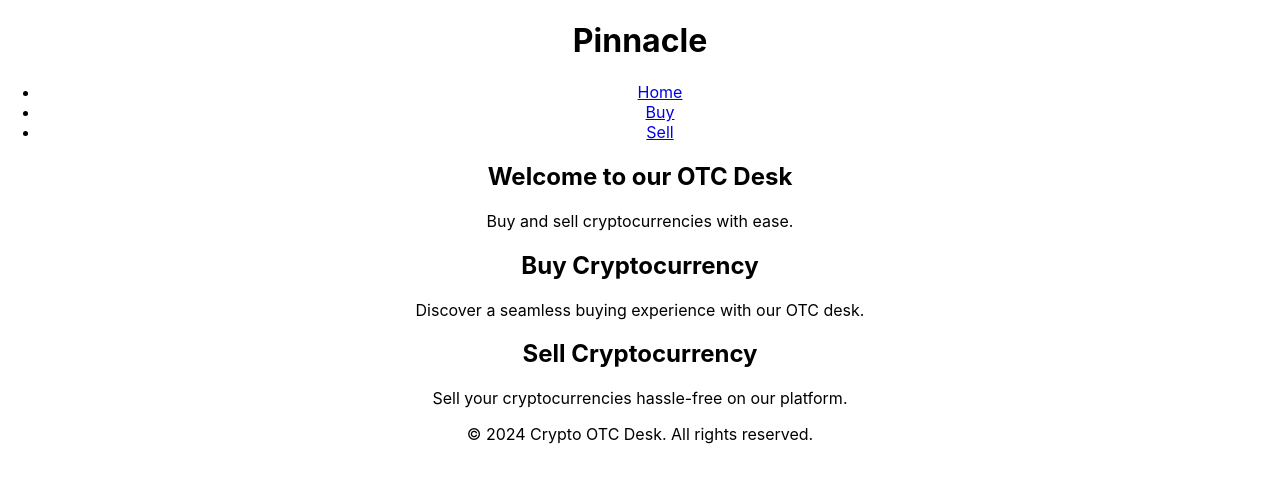
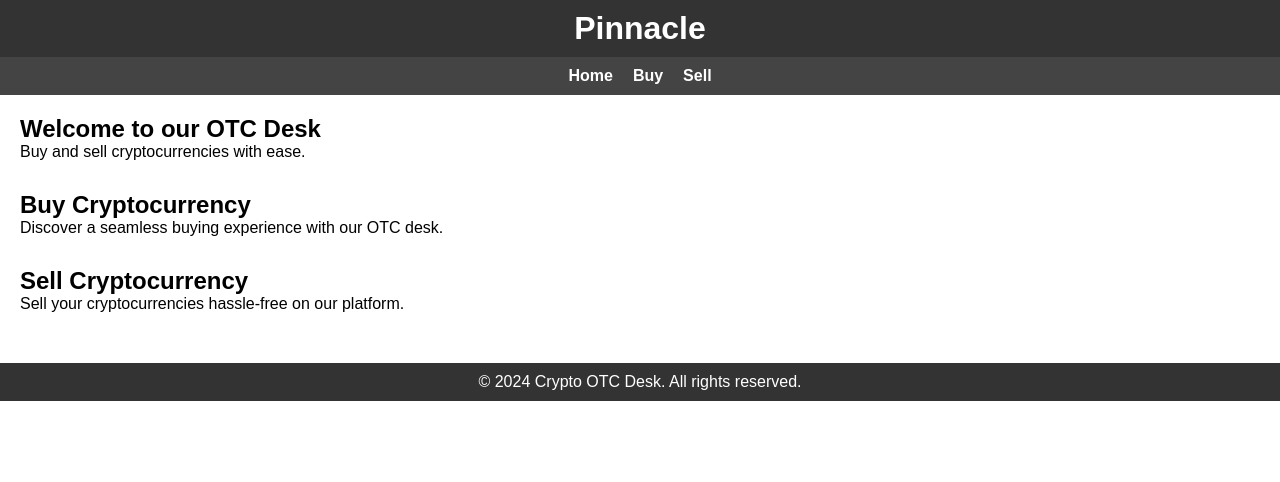
Before and after one commit to SixFourDev/pinnacle, a React (Create React App) app in the folder crypto-otc-desk/: page / in a window 1280 px wide. Shown: the top 482 px of the page. Built offline with nearby package versions, Linux system fonts and the light colour scheme.

Commit message:
worked on some styling components

```diff
--- a/crypto-otc-desk/src/App.css
+++ b/crypto-otc-desk/src/App.css
@@ -1,38 +1,75 @@
-.App {
+body, h1, h2, p, ul, li {
+  margin: 0;
+  padding: 0;
+}
+
+body {
+  display: flex;
+  flex-direction: column;
+  min-height: 100vh;
+  font-family: 'Arial', sans-serif;
+}
+
+/* Header styles */
+header {
+  background-color: #333;
+  color: #fff;
+  padding: 10px;
   text-align: center;
 }
 
-.App-logo {
-  height: 40vmin;
-  pointer-events: none;
+h1 {
+  margin-bottom: 0;
 }
 
-@media (prefers-reduced-motion: no-preference) {
-  .App-logo {
-    animation: App-logo-spin infinite 20s linear;
+/* Navigation bar styles */
+nav {
+  background-color: #444;
+  padding: 10px;
+}
+
+ul {
+  list-style-type: none;
+  display: flex;
+  justify-content: center;
+}
+
+li {
+  margin: 0 10px;
+}
+
+a {
+  text-decoration: none;
+  color: #fff;
+  font-weight: bold;
+}
+
+/* Main content styles */
+main {
+  flex: 1;
+  padding: 20px;
+}
+
+section {
+  margin-bottom: 30px;
+}
+
+/* Footer styles */
+footer {
+  margin-top: auto;
+  text-align: center;
+  padding: 10px;
+  background-color: #333;
+  color: #fff;
+}
+
+/* Responsive styles */
+@media screen and (max-width: 768px) {
+  h1 {
+    font-size: 1.5rem;
+  }
+
+  h2 {
+    font-size: 1.2rem;
   }
 }
-
-.App-header {
-  background-color: #282c34;
-  min-height: 100vh;
-  display: flex;
-  flex-direction: column;
-  align-items: center;
-  justify-content: center;
-  font-size: calc(10px + 2vmin);
-  color: white;
-}
-
-.App-link {
-  color: #61dafb;
-}
-
-@keyframes App-logo-spin {
-  from {
-    transform: rotate(0deg);
-  }
-  to {
-    transform: rotate(360deg);
-  }
-}
```
